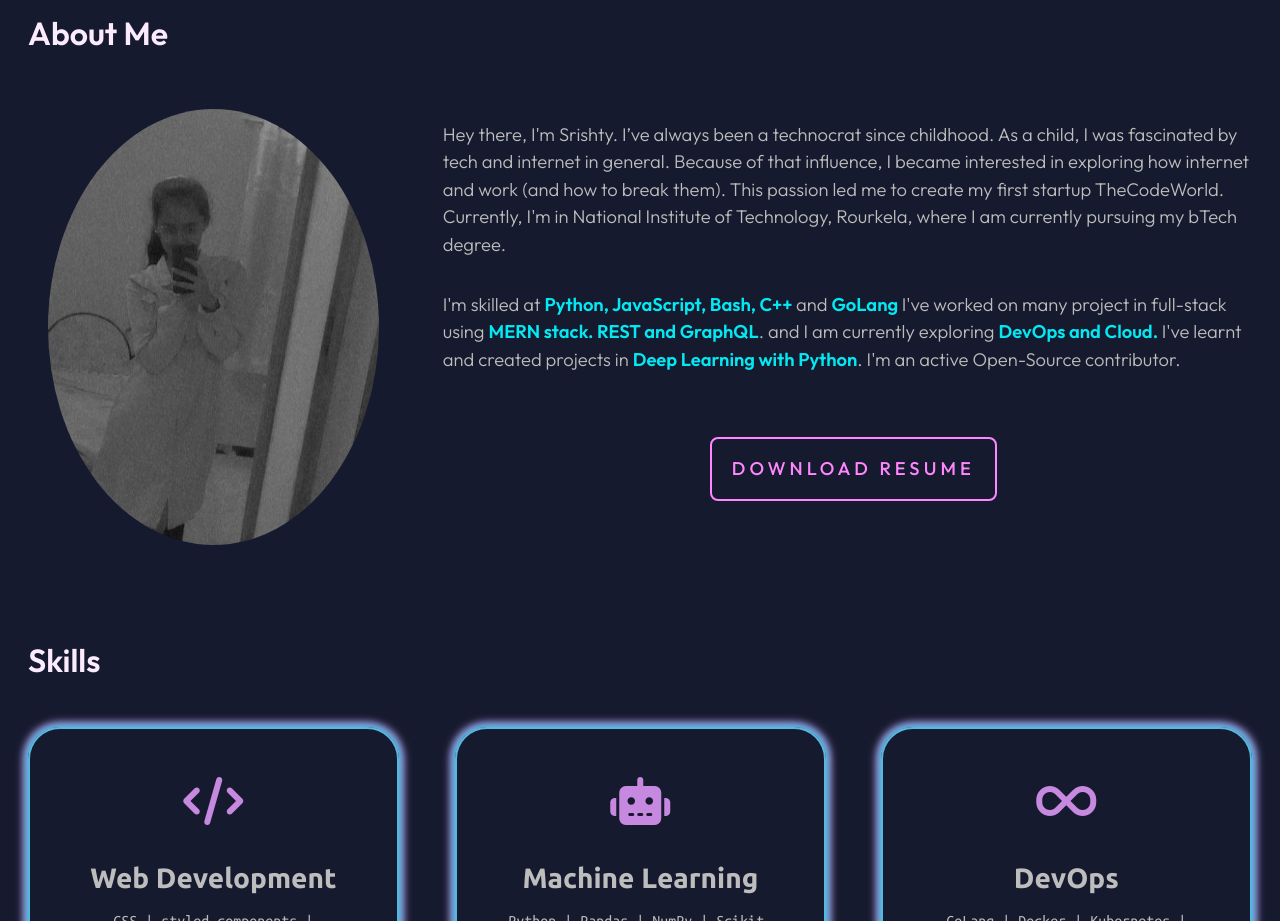
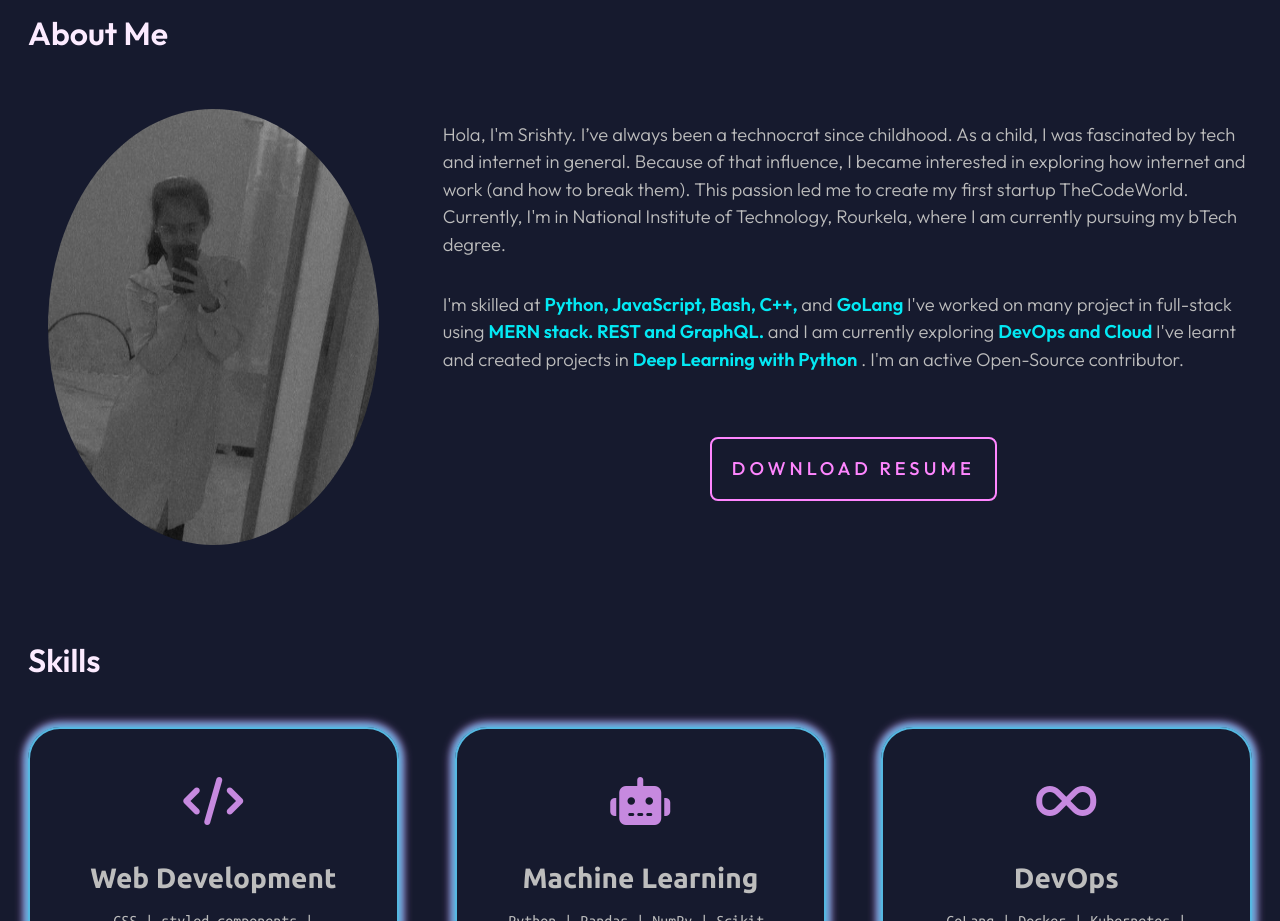
Before and after one commit to Srish-ty/CyberP_theme-Portfolio, a React (Create React App) app: page / in a window 1280 px wide. Shown: the part 960-1881 px from the top of the page. Built offline with nearby package versions, Linux system fonts and the light colour scheme.

Commit message:
feat: moved content to config/content

```diff
--- a/src/components/About.jsx
+++ b/src/components/About.jsx
@@ -11,6 +11,7 @@ import {
 import Aos from "aos";
 import "aos/dist/aos.css";
 import { useEffect } from "react";
+import { aboutPara1, aboutPara3 } from "../config/content/AboutData";
 
 function About() {
   useEffect(() => {
@@ -34,23 +35,25 @@ function About() {
           data-aos="fade-up"
         >
           <FlexCont>
+            <MB2>{aboutPara1}</MB2>
             <MB2>
-              Hey there, I'm Srishty. I’ve always been a technocrat since
-              childhood. As a child, I was fascinated by tech and internet in
-              general. Because of that influence, I became interested in
-              exploring how internet and work (and how to break them). This
-              passion led me to create my first startup TheCodeWorld. Currently,
-              I'm in National Institute of Technology, Rourkela, where I am
-              currently pursuing my bTech degree.
-            </MB2>
-            <MB2>
-              I'm skilled at <Emb>Python, JavaScript, Bash, C++ </Emb>
+              I'm skilled at{" "}
+              <Emb>
+                {aboutPara3.stack.slice(0, 4).map((s) => {
+                  return s + ", ";
+                })}{" "}
+              </Emb>
               and <Emb>GoLang </Emb>
               I've worked on many project in full-stack using{" "}
-              <Emb>MERN stack. REST and GraphQL</Emb>. and I am currently
-              exploring <Emb> DevOps and Cloud. </Emb> I've learnt and created
-              projects in <Emb>Deep Learning with Python</Emb>. I'm an active
-              Open-Source contributor.
+              <Emb>
+                {aboutPara3.stack.slice(-2).map((s) => {
+                  return s + ". ";
+                })}
+              </Emb>
+              and I am currently exploring <Emb> {aboutPara3.fields[0]} </Emb>
+              I've learnt and created projects in{" "}
+              <Emb> {aboutPara3.fields[1]} </Emb>. I'm an active Open-Source
+              contributor.
             </MB2>
           </FlexCont>
           <a
--- /dev/null
+++ b/src/config/content/AboutData.js
@@ -0,0 +1,16 @@
+export const aboutPara1 =
+  "Hola, I'm Srishty. I’ve always been a technocrat since childhood. As a child, I was fascinated by tech and internet in general. Because of that influence, I became interested in exploring how internet and work (and how to break them). This passion led me to create my first startup TheCodeWorld. Currently, I'm in National Institute of Technology, Rourkela, where I am currently pursuing my bTech degree.";
+
+export const aboutPara2 = "";
+
+export const aboutPara3 = {
+  stack: [
+    "Python",
+    "JavaScript",
+    "Bash",
+    "C++",
+    "MERN stack",
+    "REST and GraphQL",
+  ],
+  fields: ["DevOps and Cloud", "Deep Learning with Python"],
+};
```
